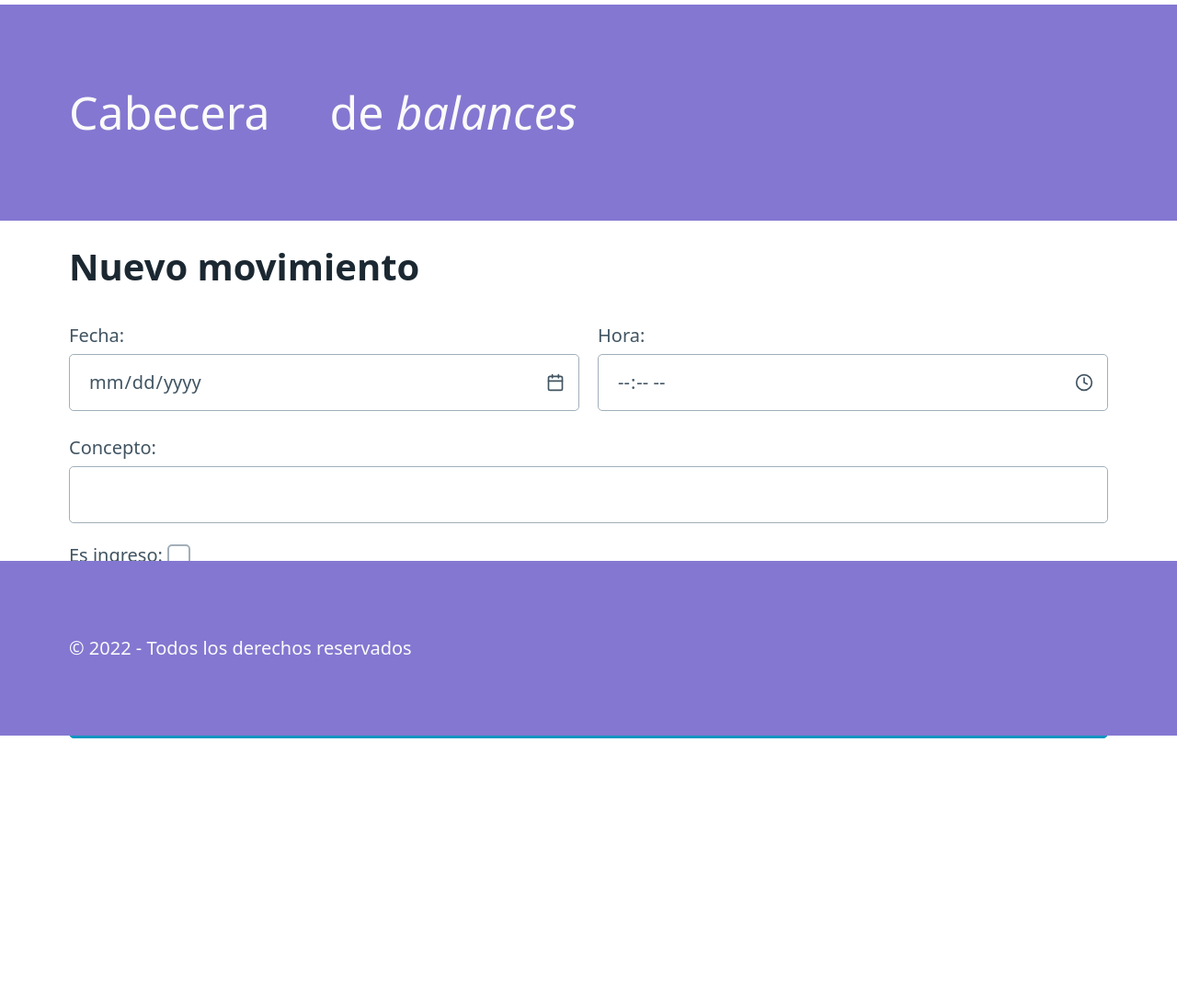
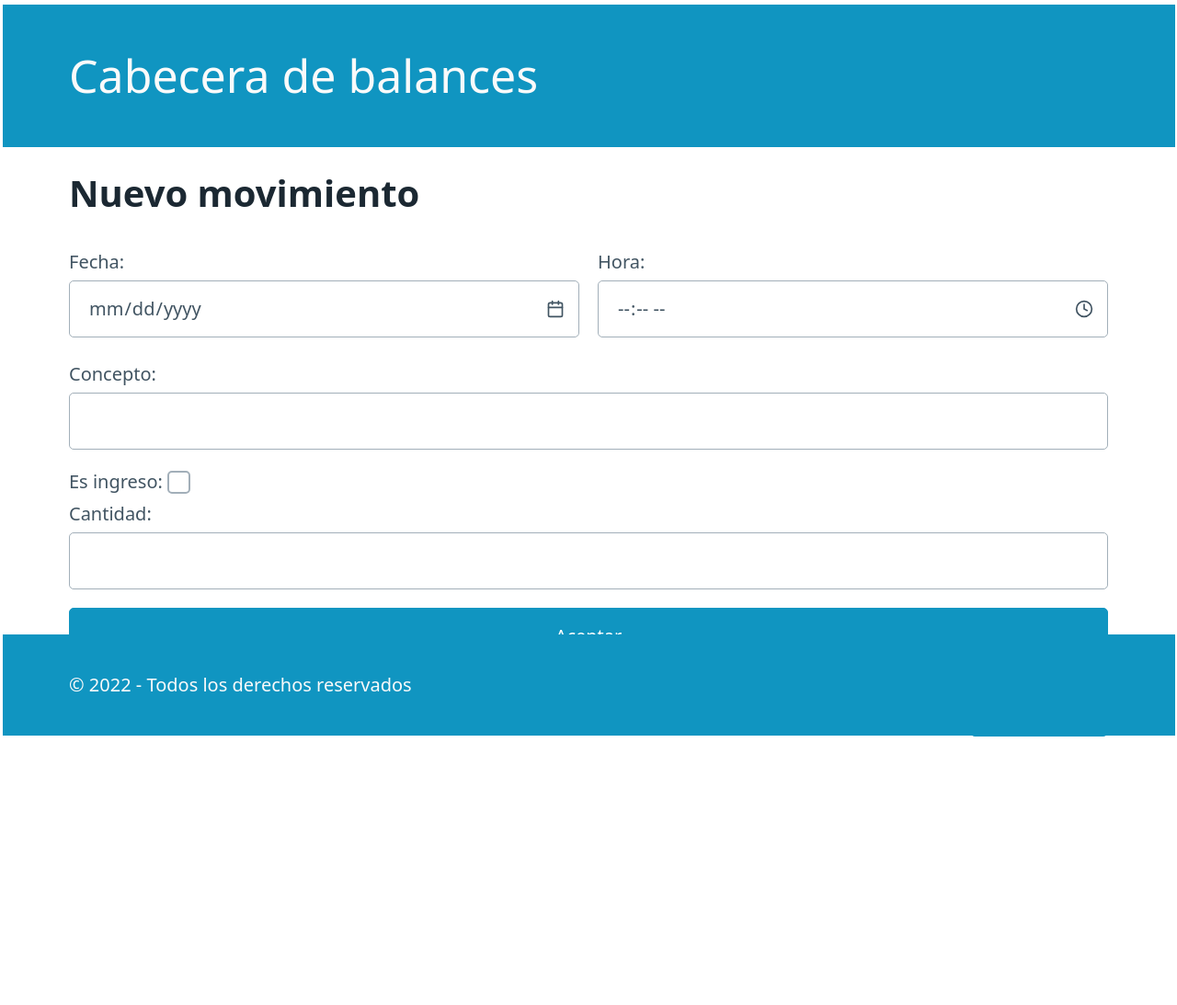
Before and after one commit to jdmejia92/MovimientosWeb, a Flask app: page /alta in a window 1280 px wide. Shown: the whole page at 92% size. After the commit the page ends 1011 px from the top, so only its background shows below. Run offline with Flask 2, Linux system fonts and the light colour scheme.

Commit message:
Refactorizacion de funciones

```diff
--- a/Balance/Templates/nuevo_movimiento.html
+++ b/Balance/Templates/new_movement.html
@@ -4,14 +4,14 @@
     <meta http-equiv="X-UA-Compatible" content="IE=edge">
     <meta name="viewport" content="width=device-width, initial-scale=1.0">
     <title>Balance de cuentas | Alta</title>
+    <link rel="stylesheet" href="static/css/pico.css">
     <link rel="stylesheet" href="static/css/styles.css">
-    <link rel="stylesheet" href="static/css/pico.css">
 
 </head>
 <body>
     <header>
         <div class="container">
-            Cabecera &nbsp;&nbsp;&nbsp; de <em>balances</em>
+            Cabecera de balances
         </div>
     </header>
 
@@ -34,14 +34,15 @@
             <label for="cantidad">Cantidad:</label>
             <input type="number" name="cantidad" id="cantidad" step="0.01" min="0.01">
             <input type="submit" value="Aceptar" id="aceptar" name="aceptar">
+            <div class="back_container">
+                <button class="back" href="/">Regresar</button>
+            </div>
         </form>
     </section>
-
     <footer>
         <div class="container">
             &copy; 2022 - Todos los derechos reservados
         </div>
     </footer>
-
 </body>
 </html>
--- a/Balance/routes.py
+++ b/Balance/routes.py
@@ -2,16 +2,16 @@ from flask import render_template, request, redirect, url_for
 from Balance import app
 
 @app.route("/")
-def inicio():
-    lista_movimientos = []
-    fichero_mv = open("data/movimientos.csv", "r")
+def start():
+    list_movements = []
+    file_mv = open("data/movements.csv", "r")
 
     #----------------------------------------------------
-    cab = fichero_mv.readline()
-    linea = fichero_mv.readline()
-    while linea != "":
-        campos = linea.split(",")
-        lista_movimientos.append(
+    cab = file_mv.readline()
+    line = file_mv.readline()
+    while line != "":
+        campos = line.split(",")
+        list_movements.append(
             {
                 "fecha": campos[0],
                 "hora": campos[1],
@@ -21,18 +21,16 @@ def inicio():
             }
         )
 
-        linea = fichero_mv.readline()
+        line = file_mv.readline()
 
-    """ linea = fichero_mv.readline() """
-
-    fichero_mv.close()
-    return render_template("lista_movimientos.html", movimientos = lista_movimientos)
+    file_mv.close()
+    return render_template("list_movements.html", movements = list_movements)
 
 @app.route("/alta", methods=["GET", "POST"])
 def alta():
     if request.method == 'GET':
-        return render_template("nuevo_movimiento.html")
+        return render_template("new_movement.html")
     else:
         # recuperar los campos del request.form
         # grabar el nuevo registro en movimientos.csv
-        return redirect(url_for("inicio"))
+        return redirect(url_for("start"))
--- a/Balance/static/css/styles.css
+++ b/Balance/static/css/styles.css
@@ -1,9 +1,14 @@
         :root {
-            --color-primario: #8377d1;
+            --color-primario: #1095c1;
             --color-secundario: #f7dba7;
             --negro: #2c363f;
             --blanco: #fafafa;
             --separacion-defecto: 5px;
+        }
+
+        .actions {
+            display: flex;
+            justify-content: flex-start;
         }
 
         body > header, body > footer {
@@ -31,3 +36,17 @@
             bottom: 0;
             font-size: 1rem;
         }
+
+        .back_container {
+            display: flex;
+            justify-content: flex-end;
+        }
+
+        .back_container > .back {
+            font-size: .85rem;
+            background-color: white;
+            color: var(--color-primario);
+            width: 150px;
+            display: flex;
+            justify-content: center;
+        }
```
Also changed, not shown: Balance/Templates/list_movements.html (renamed from Balance/Templates/lista_movimientos.html, +10 -10 lines), data/movements.csv (renamed from data/movimientos.csv).
